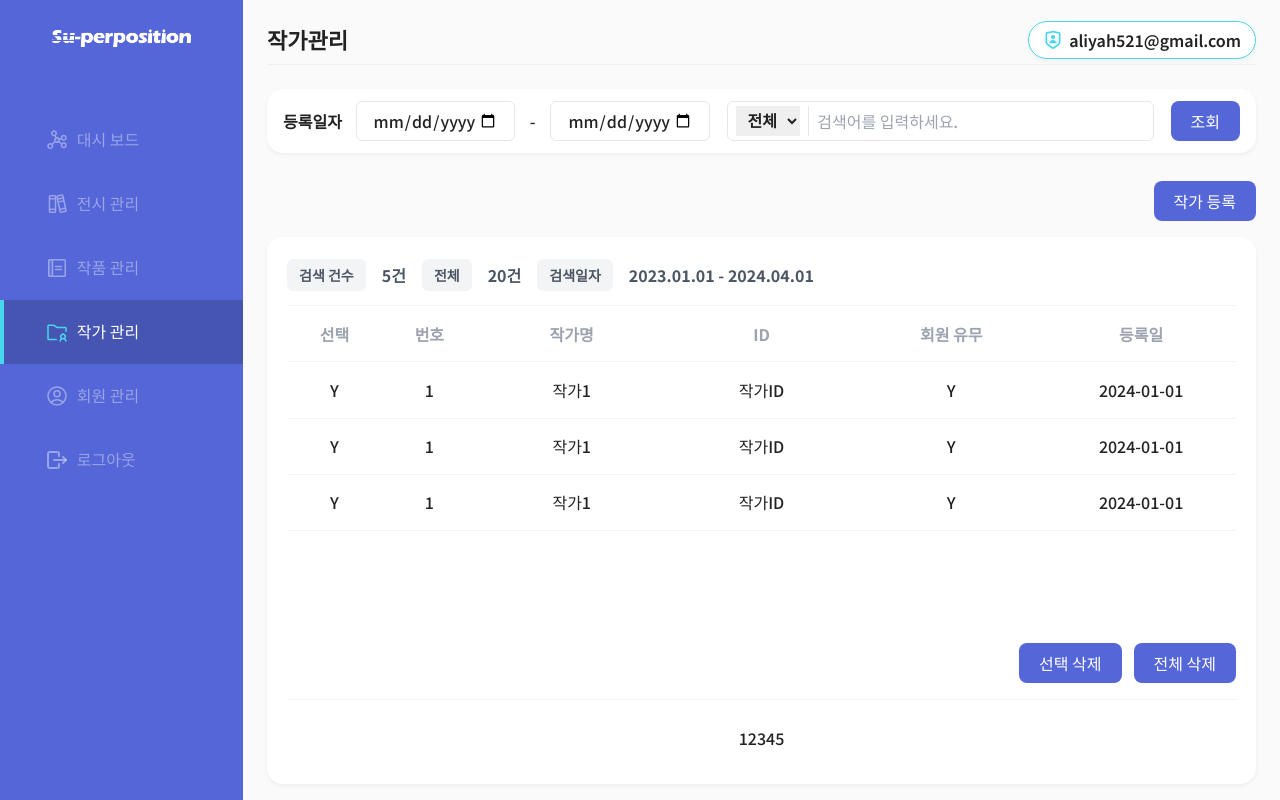
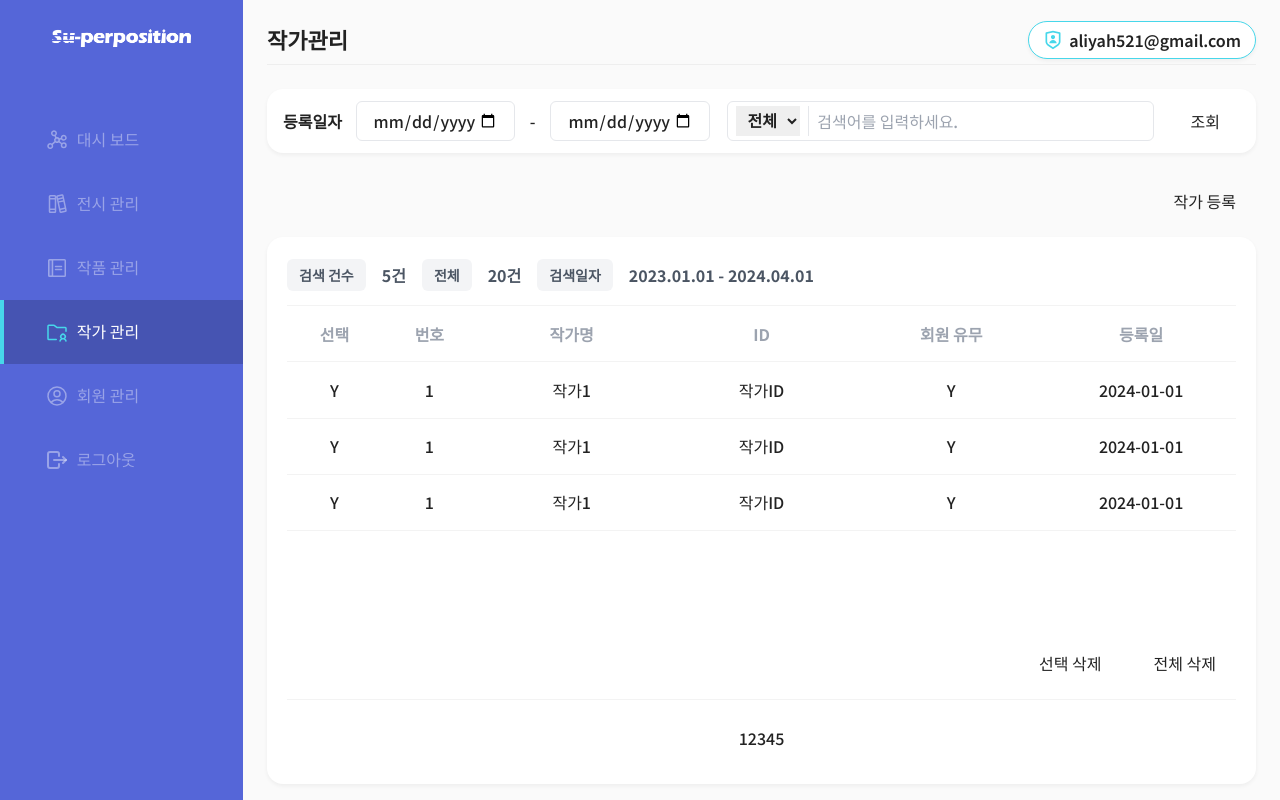
Before and after one commit to Superposition-dev/Super_Front_admin, a React (Vite) app: page /author in a window 1280 px wide. Built offline with nearby package versions, Linux system fonts and the light colour scheme.

Commit message:
Style : 버튼 공통 컴포넌트 customtype 추가

```diff
--- a/src/components/@common/Button.tsx
+++ b/src/components/@common/Button.tsx
@@ -5,11 +5,28 @@ export interface ButtonProps extends ButtonHTMLAttributes<HTMLButtonElement> {
   name?: string
   children?: React.ReactNode
   addClass?: string
+  customType?: string
 }
 
-const Button = ({ name, children, addClass, ...props }: ButtonProps) => {
+export enum type {
+  fill = 'fill',
+  empty = 'empty',
+}
+
+const Button = ({ name, children, addClass, customType, ...props }: ButtonProps) => {
   return (
-    <button className={cn('py-2 px-5 rounded-lg text-white bg-main-medium', addClass)} {...props}>
+    <button
+      className={cn(
+        'py-2 px-5 rounded-lg',
+        customType === type.fill
+          ? ' text-white bg-main-medium'
+          : customType === type.empty
+            ? 'text-default bg-transparent border border-default border-opacity-20 '
+            : '',
+        addClass,
+      )}
+      {...props}
+    >
       {name && name}
       {children && children}
     </button>
```
